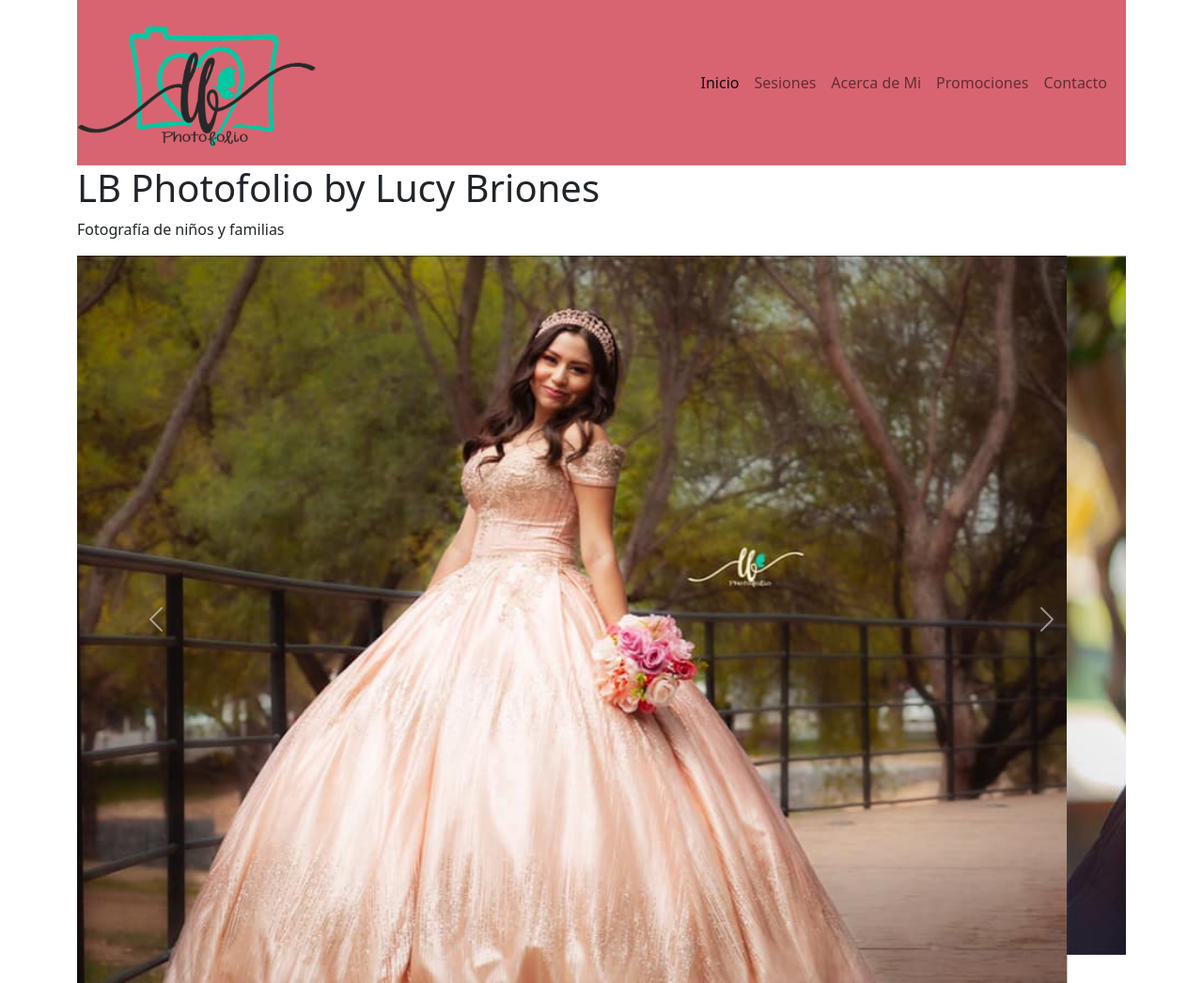
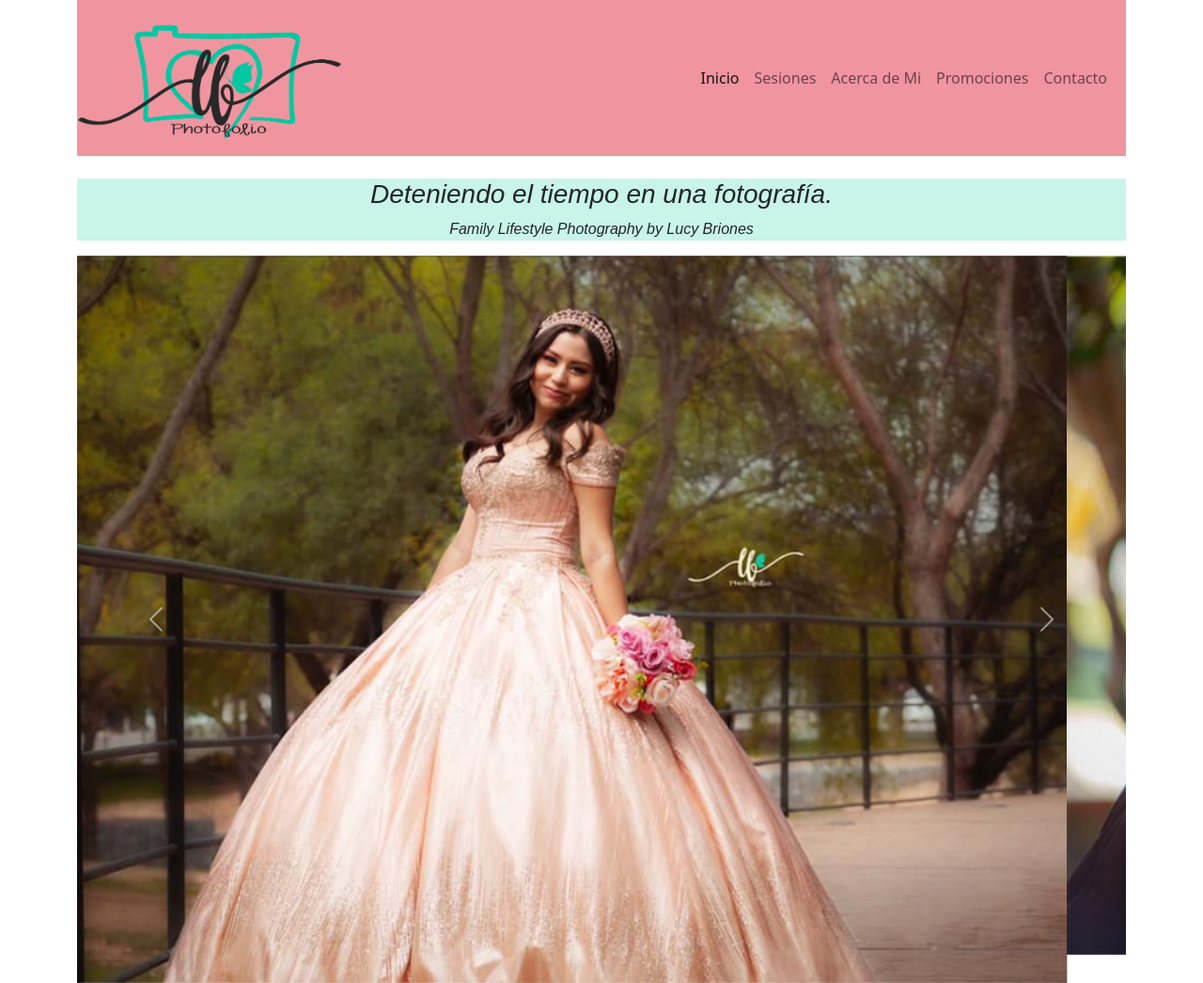
Before and after one commit to luciabriones73/Luc-aBrionesLBPhotofolio, a plain HTML site: page index.html in a window 1280 px wide. Shown: the top 1046 px of the page at 94% size. Drawn offline with nearby package versions, Linux system fonts and the light colour scheme.

Commit message:
agregando seo

```diff
--- a/CSS/estilos.scss
+++ b/CSS/estilos.scss
@@ -10,14 +10,14 @@ body{
 header {
 
 	nav{
-	background-color: #D96471;
+	background-color: #f095a0;
 	display: grid;
 	grid-template-columns: repeat(8, 1fr);
 	align-items: center;
 	}
 	.logo{
-		width: 260px;
-		height: 160px;
+		width: 288px;
+		height: 150px;
 		grid-column: 1 / 2
 	}
 	.menu {
@@ -31,7 +31,6 @@ nav{
 		a {
 			text-decoration: none;
 			color: #060D06;
-		}
 	}
 
 	.menubar {
@@ -50,7 +49,7 @@ nav{
 	}
 	p {
 		font-family: "Montserrat", sans-serif,
-		font-weight: 300;
+		font-weight 300;
 	}
 	div {
 	width: 90%;
@@ -63,7 +62,7 @@ footer {
 	font-family: "Montserrat", sans-serif;
 	width: 100%;
 	height: 40px;
-	background-color: #D96471;
+	background-color: #f095a0;
 	position: relative;
 }
 section {
--- a/CSS/styles.css
+++ b/CSS/styles.css
@@ -7,11 +7,12 @@
 	box-sizing: border-box;
 }
 body{
+    background-color: #f095a0;
     font-family: 'Roboto', sans-serif;
 }
 
 .navbar{
-    background-color: #D96471;
+    background-color: #f095a0;
     display: grid;
     grid-template-columns: repeat(8, 1fr);
     align-items: center;
@@ -19,8 +20,8 @@ body{
 }
 
 .navbar .logo{
-    width: 260px;
-    height: 160px;
+    width: 288px;
+    height: 150px;
     grid-column: 1 / 2;
 
 }
@@ -71,6 +72,7 @@ body{
     font-family: "Montserrat", sans-serif;
     font-size: 5em;
     font-weight: 300;
+    color: #FFA770;
 }
 
 .hero .p{
@@ -85,12 +87,18 @@ body{
     overflow: hidden;
 }
 
+.infocontent{
+background-color: #aaeedda2;
+text-align: center;
+font-family: "Montserrat", sans-serif;
+font-style: oblique;
+}
 .footer{
 	margin-top: 12px;
     font-family: "Montserrat", sans-serif;
 	width: 100%;
 	height: 40px;
-	background-color:#D96471;
+	background-color:#d96472b2;
 	position: relative;
 
 }
--- a/index.html
+++ b/index.html
@@ -4,16 +4,18 @@
     <meta charset="UTF-8">
     <meta http-equiv="X-UA-Compatible" content="IE=edge">
     <meta name="viewport" content="width=device-width, initial-scale=1.0">
-    <title>Document</title>
+    <!-- ETIQUETAS SEO -->
+	  <meta name="description" content="Sitio oficial LBPhotofolio Family Lifestyle Photography">
+	  <meta name="keyword" content="Fotografía, monterrey, mexico, Lifestyle, Photography, sesiones fotograficas">
+    <title>Inicio</title>
     <link rel="stylesheet" href="css/styles.css">
     <link rel="stylesheet" href="css/mediaQueries.css">
     <link rel="stylesheet" href="https://use.fontawesome.com/releases/v5.15.4/css/all.css" integrity="sha384-DyZ88mC6Up2uqS4h/KRgHuoeGwBcD4Ng9SiP4dIRy0EXTlnuz47vAwmeGwVChigm" crossorigin="anonymous">
     <meta name="viewport" content="width=device-width, user-scalable=no, inicial-scale=1.0, minimun-scale=1.0">
     <link href="https://cdn.jsdelivr.net/npm/bootstrap@5.1.3/dist/css/bootstrap.min.css" rel="stylesheet" integrity="sha384-1BmE4kWBq78iYhFldvKuhfTAU6auU8tT94WrHftjDbrCEXSU1oBoqyl2QvZ6jIW3" crossorigin="anonymous">
 </head>
+
 <body>
-
-
     <div class="container">
     <header>
         <nav class="navbar">
@@ -60,11 +62,11 @@
 
             </nav>
     </header>
-
+    <br>
     <main>
         <div class="infocontent">
-            <h1>LB Photofolio by Lucy Briones</h1>
-            <p>Fotografía de niños y familias</p>
+            <h3>Deteniendo el tiempo en una fotografía.</h3>
+            <p>Family Lifestyle Photography by Lucy Briones </p>
         </div>
         <div id="carouselExampleControls" class="carousel slide" data-bs-ride="carousel">
             <div class="carousel-inner">
```
Also changed, not shown: AcercadeMi.html (+2 -1 lines), Sesiones.html (+3 -3 lines), CSS/estilos.css, 1 other file. Lines whose indentation alone changed are shown as unchanged.
